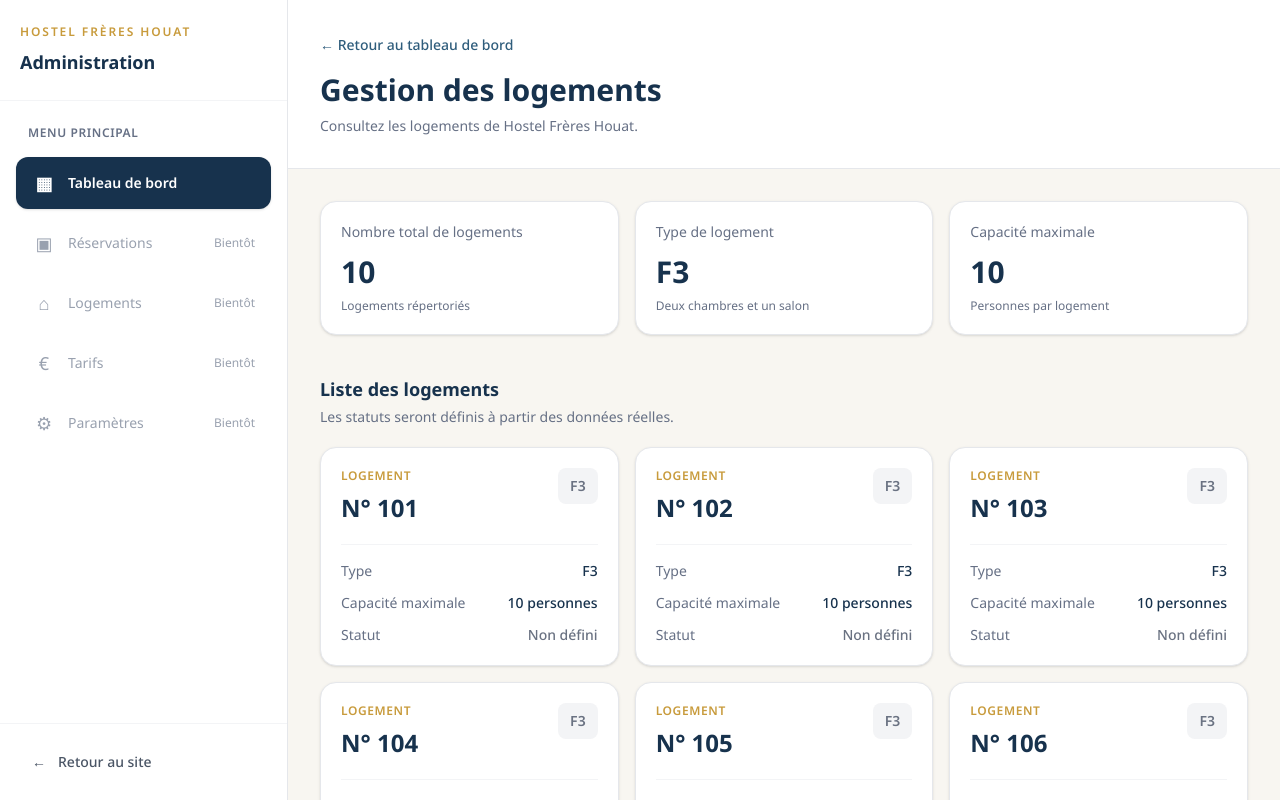
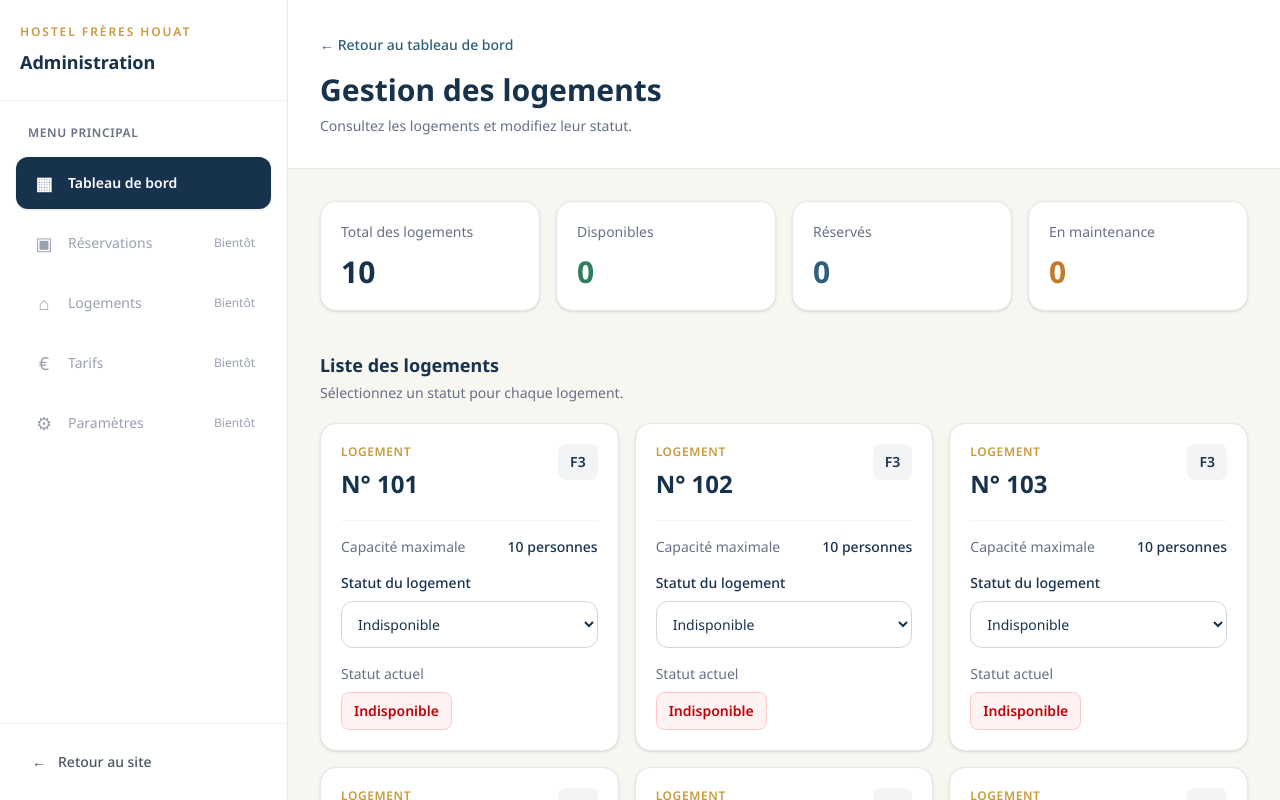
Before and after one commit to LenouarMiloud/hostel-freres-houat, a Next.js app: page /admin/rooms in a window 1280 px wide. Shown: the top 800 px of the page. Built offline with nearby package versions, Linux system fonts and the light colour scheme.

Commit message:
Add interactive room status management

```diff
--- a/src/app/admin/rooms/page.tsx
+++ b/src/app/admin/rooms/page.tsx
@@ -1,12 +1,66 @@
+
+"use client";
+
+import { useState } from "react";
 import AdminSidebar from "../components/AdminSidebar";
 
-const rooms = Array.from({ length: 10 }, (_, index) => ({
+type RoomStatus =
+  | "Disponible"
+  | "Réservé"
+  | "En maintenance"
+  | "Indisponible";
+
+type Room = {
+  id: number;
+  type: string;
+  capacity: number;
+  status: RoomStatus;
+};
+
+const initialRooms: Room[] = Array.from({ length: 10 }, (_, index) => ({
   id: 101 + index,
   type: "F3",
   capacity: 10,
+  status: "Indisponible",
 }));
 
+const statusStyles: Record<RoomStatus, string> = {
+  Disponible: "bg-green-50 text-green-700 border-green-200",
+  Réservé: "bg-blue-50 text-blue-700 border-blue-200",
+  "En maintenance": "bg-amber-50 text-amber-700 border-amber-200",
+  Indisponible: "bg-red-50 text-red-700 border-red-200",
+};
+
+const statusOptions: RoomStatus[] = [
+  "Disponible",
+  "Réservé",
+  "En maintenance",
+  "Indisponible",
+];
+
 export default function AdminRoomsPage() {
+  const [rooms, setRooms] = useState<Room[]>(initialRooms);
+
+  function handleStatusChange(roomId: number, newStatus: RoomStatus) {
+    setRooms((currentRooms) =>
+      currentRooms.map((room) =>
+        room.id === roomId ? { ...room, status: newStatus } : room
+      )
+    );
+  }
+
+  const availableCount = rooms.filter(
+    (room) => room.status === "Disponible"
+  ).length;
+
+  const reservedCount = rooms.filter(
+    (room) => room.status === "Réservé"
+  ).length;
+
+  const maintenanceCount = rooms.filter(
+    (room) => room.status === "En maintenance"
+  ).length;
+
   return (
     <main className="min-h-screen bg-background lg:pl-72">
       <AdminSidebar />
@@ -26,48 +80,50 @@ export default function AdminRoomsPage() {
             </h1>
 
             <p className="mt-2 text-sm text-muted">
-              Consultez les logements de Hostel Frères Houat.
+              Consultez les logements et modifiez leur statut.
             </p>
           </div>
         </header>
 
         <div className="mx-auto max-w-7xl px-5 py-8 sm:px-8">
-          <section className="grid grid-cols-1 gap-4 sm:grid-cols-3">
+          <section className="grid grid-cols-1 gap-4 sm:grid-cols-2 xl:grid-cols-4">
             <article className="rounded-2xl border border-gray-200 bg-white p-5 shadow-sm">
-              <p className="text-sm text-muted">Nombre total de logements</p>
-              <p className="mt-3 text-3xl font-bold text-primary">10</p>
-              <p className="mt-2 text-xs text-muted">
-                Logements répertoriés
+              <p className="text-sm text-muted">Total des logements</p>
+              <p className="mt-3 text-3xl font-bold text-primary">
+                {rooms.length}
               </p>
             </article>
 
             <article className="rounded-2xl border border-gray-200 bg-white p-5 shadow-sm">
-              <p className="text-sm text-muted">Type de logement</p>
-              <p className="mt-3 text-3xl font-bold text-primary">F3</p>
-              <p className="mt-2 text-xs text-muted">
-                Deux chambres et un salon
+              <p className="text-sm text-muted">Disponibles</p>
+              <p className="mt-3 text-3xl font-bold text-success">
+                {availableCount}
               </p>
             </article>
 
             <article className="rounded-2xl border border-gray-200 bg-white p-5 shadow-sm">
-              <p className="text-sm text-muted">Capacité maximale</p>
-              <p className="mt-3 text-3xl font-bold text-primary">10</p>
-              <p className="mt-2 text-xs text-muted">
-                Personnes par logement
+              <p className="text-sm text-muted">Réservés</p>
+              <p className="mt-3 text-3xl font-bold text-secondary">
+                {reservedCount}
+              </p>
+            </article>
+
+            <article className="rounded-2xl border border-gray-200 bg-white p-5 shadow-sm">
+              <p className="text-sm text-muted">En maintenance</p>
+              <p className="mt-3 text-3xl font-bold text-warning">
+                {maintenanceCount}
               </p>
             </article>
           </section>
 
           <section className="mt-10">
-            <div>
             <h2 className="text-lg font-bold text-primary">
               Liste des logements
             </h2>
 
             <p className="mt-1 text-sm text-muted">
-                Les statuts seront définis à partir des données réelles.
+              Sélectionnez un statut pour chaque logement.
             </p>
-            </div>
 
             <div className="mt-5 grid grid-cols-1 gap-4 sm:grid-cols-2 xl:grid-cols-3">
               {rooms.map((room) => (
@@ -86,19 +142,12 @@ export default function AdminRoomsPage() {
                       </h3>
                     </div>
 
-                    <span className="rounded-lg bg-gray-100 px-3 py-2 text-sm font-semibold text-gray-500">
-                      F3
-                    </span>
-                  </div>
-
-                  <div className="mt-5 space-y-3 border-t border-gray-100 pt-4">
-                    <div className="flex justify-between gap-3 text-sm">
-                      <span className="text-muted">Type</span>
-                      <span className="font-medium text-primary">
+                    <span className="rounded-lg bg-gray-100 px-3 py-2 text-sm font-semibold text-primary">
                       {room.type}
                     </span>
                   </div>
 
+                  <div className="mt-5 space-y-4 border-t border-gray-100 pt-4">
                     <div className="flex justify-between gap-3 text-sm">
                       <span className="text-muted">Capacité maximale</span>
                       <span className="font-medium text-primary">
@@ -106,16 +155,55 @@ export default function AdminRoomsPage() {
                       </span>
                     </div>
 
-                    <div className="flex justify-between gap-3 text-sm">
-                      <span className="text-muted">Statut</span>
-                      <span className="font-medium text-gray-500">
-                        Non défini
+                    <div>
+                      <label
+                        htmlFor={`status-${room.id}`}
+                        className="mb-2 block text-sm font-medium text-primary"
+                      >
+                        Statut du logement
+                      </label>
+
+                      <select
+                        id={`status-${room.id}`}
+                        value={room.status}
+                        onChange={(event) =>
+                          handleStatusChange(
+                            room.id,
+                            event.target.value as RoomStatus
+                          )
+                        }
+                        className="w-full rounded-xl border border-gray-300 bg-white px-3 py-3 text-sm text-primary outline-none transition focus:border-secondary focus:ring-2 focus:ring-secondary/20"
+                      >
+                        {statusOptions.map((status) => (
+                          <option key={status} value={status}>
+                            {status}
+                          </option>
+                        ))}
+                      </select>
+                    </div>
+
+                    <div>
+                      <span className="mb-2 block text-sm text-muted">
+                        Statut actuel
+                      </span>
+
+                      <span
+                        className={`inline-flex rounded-lg border px-3 py-2 text-sm font-semibold ${statusStyles[room.status]}`}
+                      >
+                        {room.status}
                       </span>
                     </div>
                   </div>
                 </article>
               ))}
             </div>
+
+            <p className="mt-6 rounded-xl border border-amber-200 bg-amber-50 p-4 text-sm leading-6 text-amber-900">
+              Mode de démonstration : les modifications sont temporaires.
+              Elles seront perdues après le rechargement de la page. Les
+              statuts ne sont pas encore synchronisés avec les réservations
+              ni enregistrés dans une base de données.
+            </p>
           </section>
         </div>
       </div>
```
Lines whose indentation alone changed are shown as unchanged.
